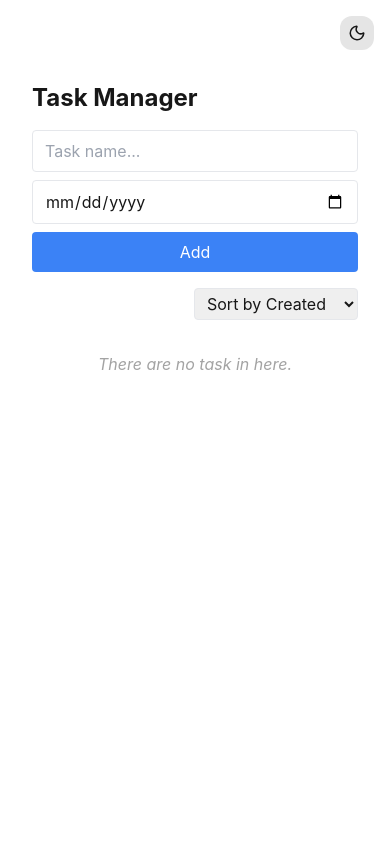
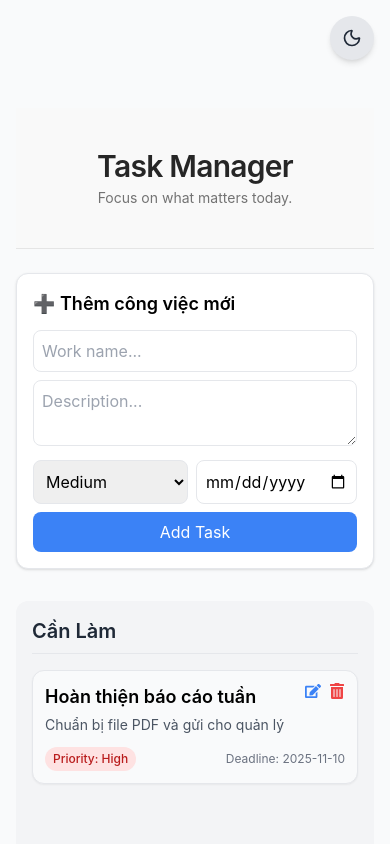
Before and after one commit to vietanh195/task-manager, a React (Create React App) app: page / in a window 390 px wide. Shown: the top 844 px of the page. Built offline with nearby package versions, Linux system fonts and the light colour scheme.

Commit message:
Drag and drop task

```diff
--- a/src/App.js
+++ b/src/App.js
@@ -1,15 +1,14 @@
-// App.js
-
-import './App.css';
+import React from 'react';
 import Home from './pages/Home';
-import Navbar from './components/Navbar';
-import { ThemeProvider } from "./context/ThemeContext";
+import { ThemeProvider } from './context/ThemeContext'; // Import ThemeProvider
+import './App.css'; // Để import global CSS/Tailwind
 
 export default function App() {
   return (
-    <div className="min-h-screen bg-white dark:bg-neutral-900 text-neutral-900 dark:text-neutral-100 transition-colors p-4">
-      <Navbar />
+    // Bọc toàn bộ ứng dụng bằng ThemeProvider
+    <ThemeProvider>
+      {/* Home chứa Navbar và logic Task */}
       <Home />
-    </div>
+    </ThemeProvider>
   );
 }
--- a/src/components/AddTaskForm.jsx
+++ b/src/components/AddTaskForm.jsx
@@ -1,3 +1,5 @@
+// AddTaskForm
+
 import React, { useState } from "react";
 
 const AddTaskForm = ({ onAddTask }) => {
--- /dev/null
+++ b/src/components/Board.jsx
@@ -0,0 +1,109 @@
+import React, { useState } from 'react';
+import TaskCard from './TaskCard';
+
+export default function Board({ tasks, setTasks, onDelete, onToggle, filter, search }) {
+    const statuses = ["todo", "in-progress", "done"];
+
+    // State để lưu trạng thái kéo thả (để làm hiệu ứng visual nếu cần)
+    const [draggedTaskId, setDraggedTaskId] = useState(null);
+
+    // 1. Bắt đầu kéo
+    const handleDragStart = (e, taskId) => {
+        setDraggedTaskId(taskId);
+        // Lưu ID của task đang kéo vào dataTransfer để dùng khi thả
+        e.dataTransfer.setData("taskId", taskId.toString());
+        e.dataTransfer.effectAllowed = "move";
+    };
+
+    // 2. Khi kéo qua vùng thả (Bắt buộc phải có để cho phép Drop)
+    const handleDragOver = (e) => {
+        e.preventDefault(); // Cho phép thả
+        e.dataTransfer.dropEffect = "move";
+    };
+
+    // 3. Khi thả task vào cột mới
+    const handleDrop = (e, newStatus) => {
+        e.preventDefault();
+        const taskId = e.dataTransfer.getData("taskId");
+
+        if (!taskId) return;
+
+        // Cập nhật trạng thái mới cho task
+        const updatedTasks = tasks.map(task => {
+            if (task.id.toString() === taskId) {
+                // Nếu chuyển sang cột 'done', cập nhật luôn thuộc tính done
+                const isDone = newStatus === 'done';
+                return { ...task, status: newStatus, done: isDone };
+            }
+            return task;
+        });
+
+        setTasks(updatedTasks);
+        setDraggedTaskId(null);
+    };
+
+    // Lọc task theo bộ lọc (filter) và tìm kiếm (search)
+    const filteredAndSearchedTasks = tasks.filter(task => {
+        if (filter !== 'all') {
+            const isActive = task.status !== 'done';
+            if (filter === 'active' && !isActive) return false;
+            if (filter === 'completed' && isActive) return false;
+        }
+        if (search && !task.title.toLowerCase().includes(search.toLowerCase())) {
+            return false;
+        }
+        return true;
+    });
+
+    return (
+        <div className="grid grid-cols-1 md:grid-cols-3 gap-4 mt-8">
+            {statuses.map((status) => (
+                <div
+                    key={status}
+                    // --- HTML5 DROPPABLE EVENTS ---
+                    onDragOver={handleDragOver}
+                    onDrop={(e) => handleDrop(e, status)}
+                    // ------------------------------
+                    className={`bg-gray-100 dark:bg-gray-800 rounded-xl p-4 min-h-[400px] transition-colors duration-200 ${
+                        // Hiệu ứng khi đang kéo thả (tùy chọn)
+                        draggedTaskId ? 'border-2 border-dashed border-gray-300 dark:border-gray-600' : ''
+                    }`}
+                >
+                    <h2 className="font-semibold capitalize mb-4 text-xl text-gray-800 dark:text-gray-200 border-b border-gray-200 dark:border-gray-700 pb-2">
+                        {status.replace("todo", "Cần Làm").replace("in-progress", "Đang Làm").replace("done", "Hoàn Thành")}
+                    </h2>
+
+                    <div className="flex flex-col gap-3">
+                        {filteredAndSearchedTasks
+                            .filter((t) => t.status === status)
+                            .map((task) => (
+                                <div
+                                    key={task.id}
+                                    // --- HTML5 DRAGGABLE EVENTS ---
+                                    draggable={true} // Bật tính năng kéo
+                                    onDragStart={(e) => handleDragStart(e, task.id)}
+                                    // ------------------------------
+                                    className="cursor-grab active:cursor-grabbing transition-transform hover:scale-[1.02]"
+                                    style={{
+                                        opacity: draggedTaskId === task.id ? 0.5 : 1
+                                    }}
+                                >
+                                    <TaskCard
+                                        task={task}
+                                        onDelete={onDelete}
+                                        onToggle={onToggle}
+                                    />
+                                </div>
+                            ))}
+                    </div>
+
+                    {filteredAndSearchedTasks.filter((t) => t.status === status).length === 0 && (
+                        <p className="text-gray-400 text-sm italic pt-10 text-center pointer-events-none">
+                            Kéo thả công việc vào đây
+                        </p>
+                    )}
+                </div>
+            ))}
+        </div>
+    );
+}
--- a/src/components/FilterBar.jsx
+++ b/src/components/FilterBar.jsx
@@ -1,19 +1,28 @@
+// FilterBar
+
 export default function FilterBar({ filter, setFilter, search, setSearch }) {
+    const filterOptions = [
+        { key: "all", label: "Tất cả" },
+        { key: "todo", label: "Cần Làm" },
+        { key: "in-progress", label: "Đang Làm" },
+        { key: "done", label: "Hoàn Thành" }
+    ];
+
     return (
-        <div className="flex justify-between items-center mt-6">
-            <div className="space-x-2">
-                {["all", "active", "completed"].map((f) => (
+        <div className="flex flex-col sm:flex-row justify-between items-center mt-6 p-4 bg-white dark:bg-gray-800 rounded-lg shadow-sm border border-gray-200 dark:border-gray-700 transition-colors duration-300">
+            <div className="flex flex-wrap gap-2 mb-3 sm:mb-0">
+                {filterOptions.map((f) => (
                     <button
-                        key={f}
-                        onClick={() => setFilter(f)}
-                        className={`px-3 py-1 rounded-full text-sm
+                        key={f.key}
+                        onClick={() => setFilter(f.key)}
+                        className={`px-3 py-1 rounded-full text-sm font-medium transition active:scale-[0.98]
                             ${
-                                filter === f
-                                ? "bg-blue-500 text-white"
-                                : "bg-neutral-100 text-neutral-500 hover:bg-neutral-200"
+                                filter === f.key
+                                ? "bg-blue-600 text-white shadow-md"
+                                : "bg-gray-100 dark:bg-gray-700 text-gray-700 dark:text-gray-300 hover:bg-gray-200 dark:hover:bg-gray-600"
                             }`}
                     >
-                        {f.charAt(0).toUpperCase() + f.slice(1)}
+                        {f.label}
                     </button>
                 ))}
             </div>
@@ -21,8 +30,8 @@ export default function FilterBar({ filter, setFilter, search, setSearch }) {
                 type="text"
                 value={search}
                 onChange={(e) => setSearch(e.target.value)}
-                placeholder="Search tasks..."
-                className="px-4 py-2 rounded-lg border border-neutral-200 bg-white focus:outline-none focus:ring-2 focus:ring-blue-500 focus:border-transparent placeholder-neutral-400 transition"
+                placeholder="Tìm kiếm công việc..."
+                className="w-full sm:w-64 px-4 py-2 rounded-lg border border-neutral-200 dark:border-gray-600 bg-gray-50 dark:bg-gray-700 dark:text-gray-100 focus:outline-none focus:ring-2 focus:ring-blue-500 placeholder-neutral-400 transition"
             />
         </div>
     )
--- a/src/components/Header.jsx
+++ b/src/components/Header.jsx
@@ -1,4 +1,5 @@
 // Header
+
 export default function Header() {
   return (
     <header className="py-10 text-center border-b border-neutral-200 bg-[#f9f9f9]">
--- a/src/components/Navbar.jsx
+++ b/src/components/Navbar.jsx
@@ -1,17 +1,19 @@
 import { useContext } from "react";
 import { ThemeContext } from "../context/ThemeContext";
-import { Sun, Moon } from "lucide-react";
+import { Sun, Moon } from "lucide-react"; // Import icons
 
 export default function Navbar() {
     const { theme, toggleTheme } = useContext(ThemeContext);
 
     return (
-        <nav className="flex justify-end mb-4">
+        <nav className="p-4 flex justify-end">
             <button
                 onClick={toggleTheme}
-                className="p-2 rounded-xl bg-neutral-200 dark:bg-neutral-700"
+                className="p-3 rounded-full bg-gray-200 dark:bg-gray-700 text-gray-800 dark:text-white hover:bg-gray-300 dark:hover:bg-gray-600 transition-colors duration-300 shadow-md active:scale-[0.98]"
+                aria-label="Toggle Theme"
             >
-                {theme === "light" ? <Moon size={18}/> : <Sun size={18}/>}
+                {/* Hiển thị icon tương ứng với theme hiện tại */}
+                {theme === "light" ? <Moon size={20}/> : <Sun size={20}/>}
             </button>
         </nav>
     );
--- a/src/hooks/useTasks.js
+++ b/src/hooks/useTasks.js
@@ -1,36 +1,60 @@
 // useTasks
 import { useState, useEffect } from "react";
+import { sampleTasks } from "../utils/constants"; // Import sampleTasks để khởi tạo nếu không có data
 
 export function useTasks() {
   const [tasks, setTasks] = useState(() => {
     const saved = localStorage.getItem("tasks");
-    return saved ? JSON.parse(saved) : [];
+
+    // Nếu có data, parse ra. Nếu không, dùng sampleTasks và thêm thuộc tính createdAt/done
+    if (saved) {
+      return JSON.parse(saved);
+    } else {
+      // Chuẩn hóa data mẫu khi khởi tạo lần đầu
+      return sampleTasks.map(task => ({
+        ...task,
+        // Đảm bảo có createdAt nếu thiếu
+        createdAt: task.createdAt || new Date().toISOString(),
+        // Đảm bảo có done nếu thiếu
+        done: task.status === 'done',
+      }));
+    }
   });
 
-  // Lưu mỗi khi thay đổi
   useEffect(() => {
     localStorage.setItem("tasks", JSON.stringify(tasks));
   }, [tasks]);
 
-  const addTask = (title, deadline) => {
-    if (!title.trim()) return;
+  // cho TaskInput/AddTaskForm
+  const addTask = (newTaskData) => {
+    if (!newTaskData.title || !newTaskData.title.trim()) return;
+
     const newTask = {
+      ...newTaskData,
       id: Date.now(),
-      title,
-      deadline,
-      done: false,
+      done: newTaskData.status === 'done' || false,
+      status: newTaskData.status || "todo",
       createdAt: new Date().toISOString(),
     };
-    setTasks([...tasks, newTask]);
+    setTasks(prevTasks => [...prevTasks, newTask]);
   };
 
+  // Toggle done/undone
   const toggleTask = (id) => {
-    setTasks(tasks.map(t => (t.id === id ? { ...t, done: !t.done } : t)));
+    setTasks(prevTasks => prevTasks.map(t => {
+      if (t.id === id) {
+        const newDoneState = !t.done;
+        // Cập nhật status dựa trên trạng thái done mới
+        const newStatus = newDoneState ? 'done' : 'todo';
+        return { ...t, done: newDoneState, status: newStatus };
+      }
+      return t;
+    }));
   };
 
   const deleteTask = (id) => {
-    setTasks(tasks.filter(t => t.id !== id));
+    setTasks(prevTasks => prevTasks.filter(t => t.id !== id));
   };
 
-  return { tasks, addTask, toggleTask, deleteTask };
+  return { tasks, setTasks, addTask, toggleTask, deleteTask };
 }
--- a/src/pages/Home.jsx
+++ b/src/pages/Home.jsx
@@ -1,35 +1,58 @@
-// Home
-import { useState } from "react";
-import TaskInput from "../components/TaskInput";
-import TaskList from "../components/TaskList";
+// Home - Component chính của ứng dụng
+import React, { useState } from "react";
+import Header from "../components/Header";
+import Navbar from "../components/Navbar";
+import AddTaskForm from "../components/AddTaskForm";
+import Board from "../components/Board";
+import FilterBar from "../components/FilterBar";
 import { useTasks } from "../hooks/useTasks";
+// Không cần import TaskList, TaskItem, TaskInput nữa
 
 export default function Home() {
-  const { tasks, addTask, toggleTask, deleteTask } = useTasks();
+  // Lỗi đã khắc phục: Giải nén setTasks từ useTasks()
+  const { tasks, setTasks, addTask, toggleTask, deleteTask } = useTasks();
+
+  // State cho Filter và Search
+  const [filter, setFilter] = useState("all");
+  const [search, setSearch] = useState("");
+
+  // State Sorting (Giữ lại nếu bạn muốn dùng sorting cho mục đích debug/hiển thị)
   const [sortBy, setSortBy] = useState("createdAt");
 
   return (
-    <div className="max-w-xl mx-auto p-4">
-      <h1 className="text-2xl font-bold mb-4">Task Manager</h1>
-      <TaskInput onAdd={addTask} />
+    // Sử dụng Dark Mode class từ ThemeContext (đã được áp dụng ở App.js)
+    <div className="min-h-screen bg-gray-50 dark:bg-gray-900 transition-colors duration-300">
+      <Navbar />
+      <div className="container mx-auto px-4 py-8 max-w-7xl">
+        <Header />
 
-      <div className="flex justify-end mb-2">
-        <select
-          value={sortBy}
-          onChange={(e) => setSortBy(e.target.value)}
-          className="border px-2 py-1 rounded"
-        >
-          <option value="createdAt">Sort by Created</option>
-          <option value="deadline">Sort by Deadline</option>
-        </select>
+        <div className="max-w-6xl mx-auto mt-6">
+
+          {/* Component thêm Task */}
+          <AddTaskForm onAddTask={addTask} />
+
+          {/* Component Lọc và Tìm kiếm */}
+          {/* <FilterBar
+            filter={filter}
+            setFilter={setFilter}
+            search={search}
+            setSearch={setSearch}
+          /> */}
+
+          {/* Sorting (Đã loại bỏ vì Board là hiển thị chính) */}
+
+          {/* Component Drag & Drop Board */}
+          <Board
+            tasks={tasks}
+            setTasks={setTasks} // Truyền setTasks đã được giải nén
+            onDelete={deleteTask}
+            onToggle={toggleTask}
+            // Truyền filter và search xuống Board để Board tự lọc
+            filter={filter}
+            search={search}
+          />
+        </div>
       </div>
-
-      <TaskList
-        tasks={tasks}
-        onToggle={toggleTask}
-        onDelete={deleteTask}
-        sortBy={sortBy}
-      />
     </div>
   );
 }
--- a/src/utils/constants.js
+++ b/src/utils/constants.js
@@ -3,24 +3,27 @@ export const sampleTasks = [
     id: 1,
     title: "Hoàn thiện báo cáo tuần",
     description: "Chuẩn bị file PDF và gửi cho quản lý",
-    status: "todo",
+    status: "todo", // Chuẩn hóa: todo
     priority: "high",
     deadline: "2025-11-10",
+    createdAt: "2025-11-01T10:00:00Z", // Thêm createdAt
   },
   {
     id: 2,
     title: "Học React Context API",
     description: "Xem lại useReducer và thực hành ví dụ",
-    status: "inprogress",
+    status: "in-progress", // Chuẩn hóa: in-progress
     priority: "medium",
     deadline: "2025-11-08",
+    createdAt: "2025-11-03T14:30:00Z",
   },
   {
     id: 3,
     title: "Đi chợ cuối tuần",
     description: "Mua rau, thịt và trái cây",
-    status: "done",
+    status: "done", // Chuẩn hóa: done
     priority: "low",
     deadline: "2025-11-05",
+    createdAt: "2025-11-05T08:00:00Z",
   },
 ]
```
Also changed, not shown: src/utils/sortTasks.js (+8 -2 lines).
